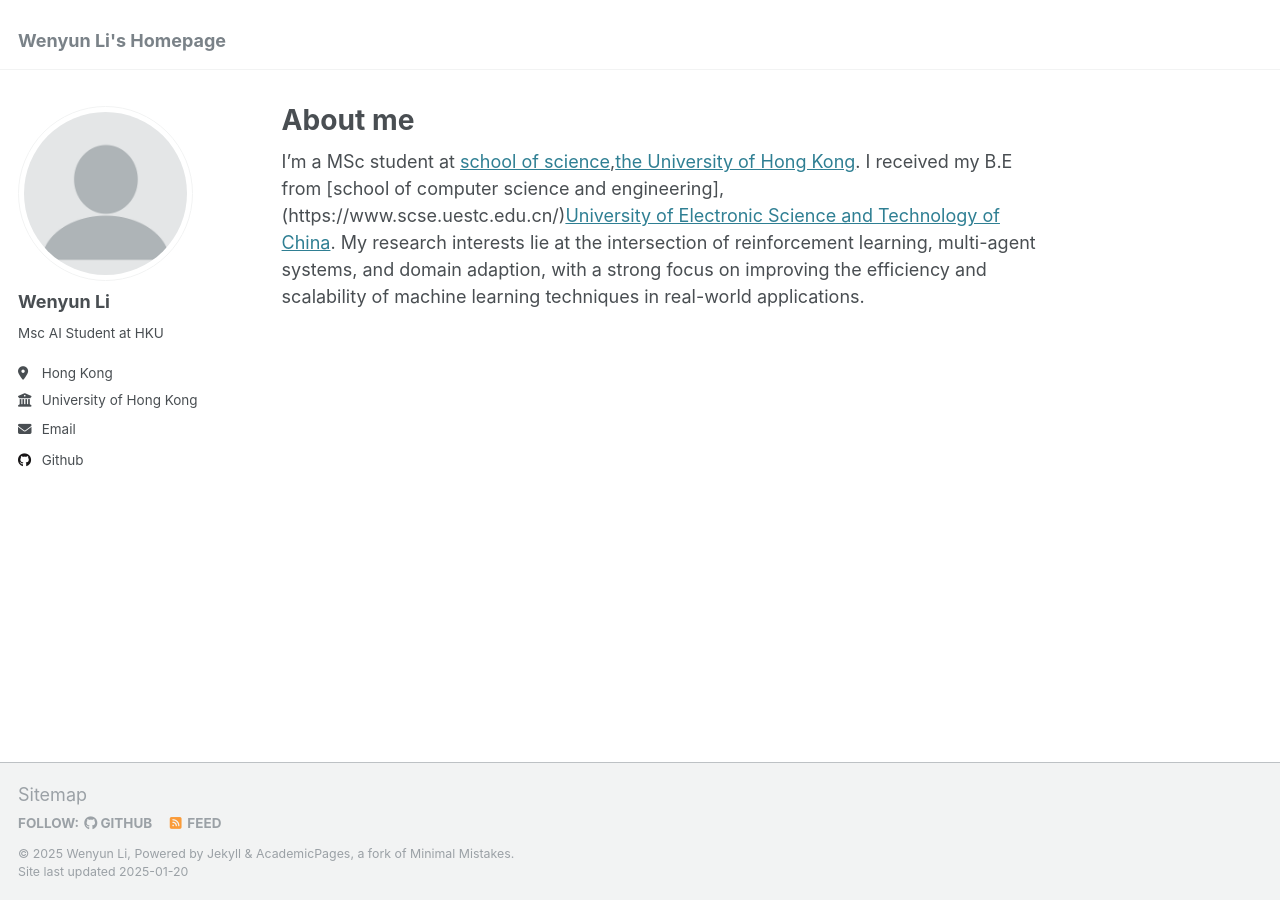
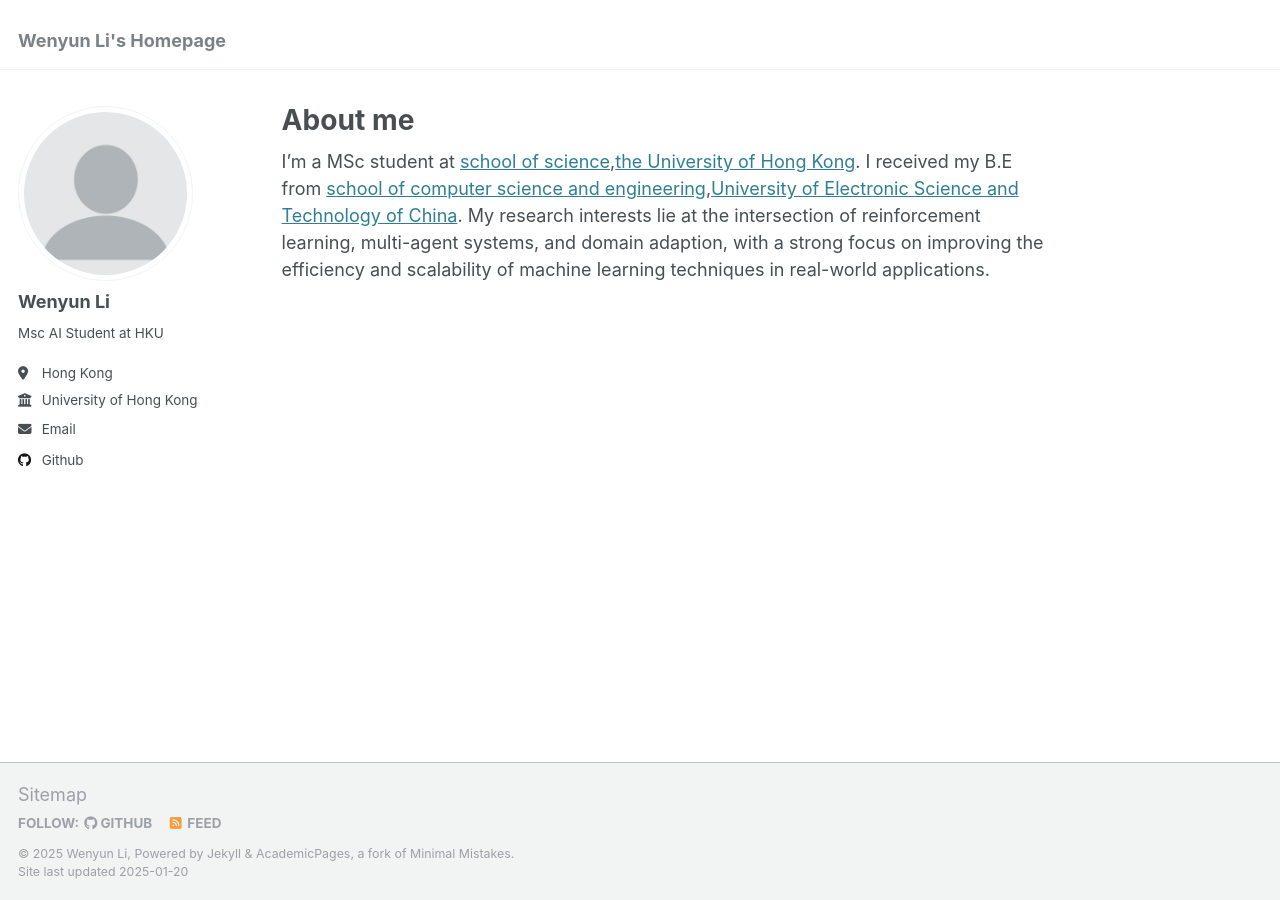
Before and after one commit to LEe-QIaNGG/LEe-QIaNGG.github.io, a Jekyll site: the page built from _pages/about.md, in a window 1280 px wide. Built offline with Jekyll 4.4.1, drawn with Linux system fonts in a browser that asks for light colours; part of the change alters nothing that is shown.

Commit message:
Update about.md

```diff
--- a/_pages/about.md
+++ b/_pages/about.md
@@ -7,5 +7,5 @@ redirect_from:
   - /about.html
 ---
 
-I'm a MSc student at [school of science](https://www.scifac.hku.hk/),[the University of Hong Kong](https://www.hku.hk/). I received my B.E from [school of computer science and engineering],(https://www.scse.uestc.edu.cn/)[University of Electronic Science and Technology of China](https://www.uestc.edu.cn/).
+I'm a MSc student at [school of science](https://www.scifac.hku.hk/),[the University of Hong Kong](https://www.hku.hk/). I received my B.E from [school of computer science and engineering](https://www.scse.uestc.edu.cn/),[University of Electronic Science and Technology of China](https://www.uestc.edu.cn/).
 My research interests lie at the intersection of reinforcement learning, multi-agent systems, and domain adaption, with a strong focus on improving the efficiency and scalability of machine learning techniques in real-world applications.
```
